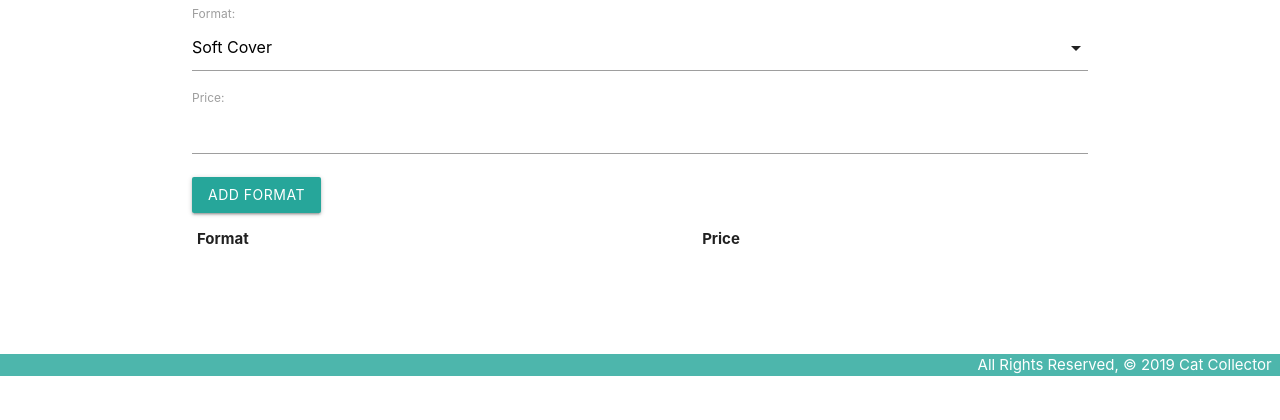
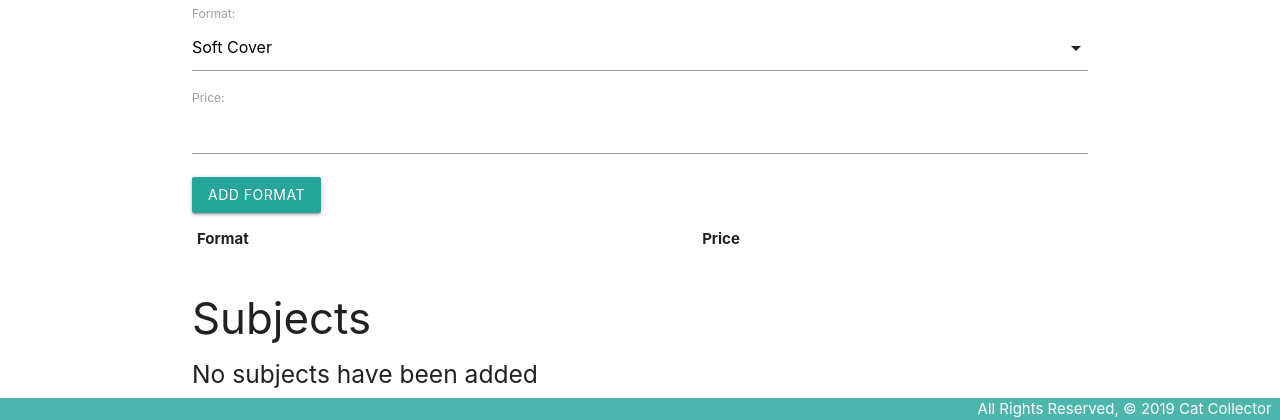
Before and after one commit to tungolra/Book-Collector-django-app, a Django app: template bookcollector/main_app/templates/books/detail.html in a window 1280 px wide. Shown: the part 424-844 px from the top of the page. Before the commit the page ends 800 px from the top, so only its background shows below. Run offline with Django 4.2, Linux system fonts and the light colour scheme; the template is opened without the code that fills it: values that come from a table or form of the project are taken from there, others are empty.

Commit message:
subjects model added and detail.html updated

```diff
--- a/bookcollector/main_app/admin.py
+++ b/bookcollector/main_app/admin.py
@@ -1,6 +1,7 @@
 from django.contrib import admin
-from .models import Book, Format
+from .models import Book, Format, Subject
 # Register your models here.
 
 admin.site.register(Book)
 admin.site.register(Format)
+admin.site.register(Subject)
--- a/bookcollector/main_app/models.py
+++ b/bookcollector/main_app/models.py
@@ -2,13 +2,21 @@ from django.db import models
 from django.urls import reverse
 # Create your models here.
 
+class Subject(models.Model):
+    type = models.CharField(max_length=50)
 
+    def __str__(self):
+        return self.type
+
+    def get_absolute_url(self):
+        return reverse('books:detail', kwargs={'book_id': self.id})
 
 class Book(models.Model):
     author = models.CharField(max_length=100)
     title = models.CharField(max_length=100)
     genre = models.CharField(max_length=100)
     publish_year = models.IntegerField()
+    subjects = models.ManyToManyField(Subject)
 
     def __str__(self):
         return f"{self.author}: {self.title} ({self.publish_year})"
@@ -19,11 +27,11 @@ class Book(models.Model):
 
 class Format(models.Model):
     FORMATS = (
-    ('S', 'Soft Cover'),
-    ('H', 'Hard Cover'),
-    ('E', 'Electronic Copy'),
-    ('A', 'Audio Book')
-)
+        ('S', 'Soft Cover'),
+        ('H', 'Hard Cover'),
+        ('E', 'Electronic Copy'),
+        ('A', 'Audio Book')
+    )
     format = models.CharField(
         max_length=1,
         choices=FORMATS,
@@ -32,6 +40,5 @@ class Format(models.Model):
     price = models.IntegerField()
     book = models.ForeignKey(Book, on_delete=models.CASCADE)
 
-
     def __str__(self):
         return f"Format: {self.get_format_display()}, Price: {self.price}"
--- a/bookcollector/main_app/templates/books/detail.html
+++ b/bookcollector/main_app/templates/books/detail.html
@@ -37,6 +37,20 @@
     </tbody>
   </table>
 </div>
+
+<div>
+  <h3>Subjects</h3>
+  {% if book.subjects.count %} {% for book in book.subjects.all %}
+  <div class="card">
+    <div class="card-content">
+      <span class="card-title"> {{ subjects.type }} </span>
+    </div>
+  </div>
+  {% endfor %}
+  {% else %}
+  <h5>No subjects have been added</h5>
+  {% endif %}
+</div>
 <script>
   var formatEl = document.getElementById("id_format");
   M.FormSelect.init(formatEl);
```
Also changed, not shown: bookcollector/main_app/views.py (+1 -11 lines), bookcollector/main_app/migrations/0005_subject.py (added), bookcollector/main_app/migrations/0006_book_subjects.py (added).
